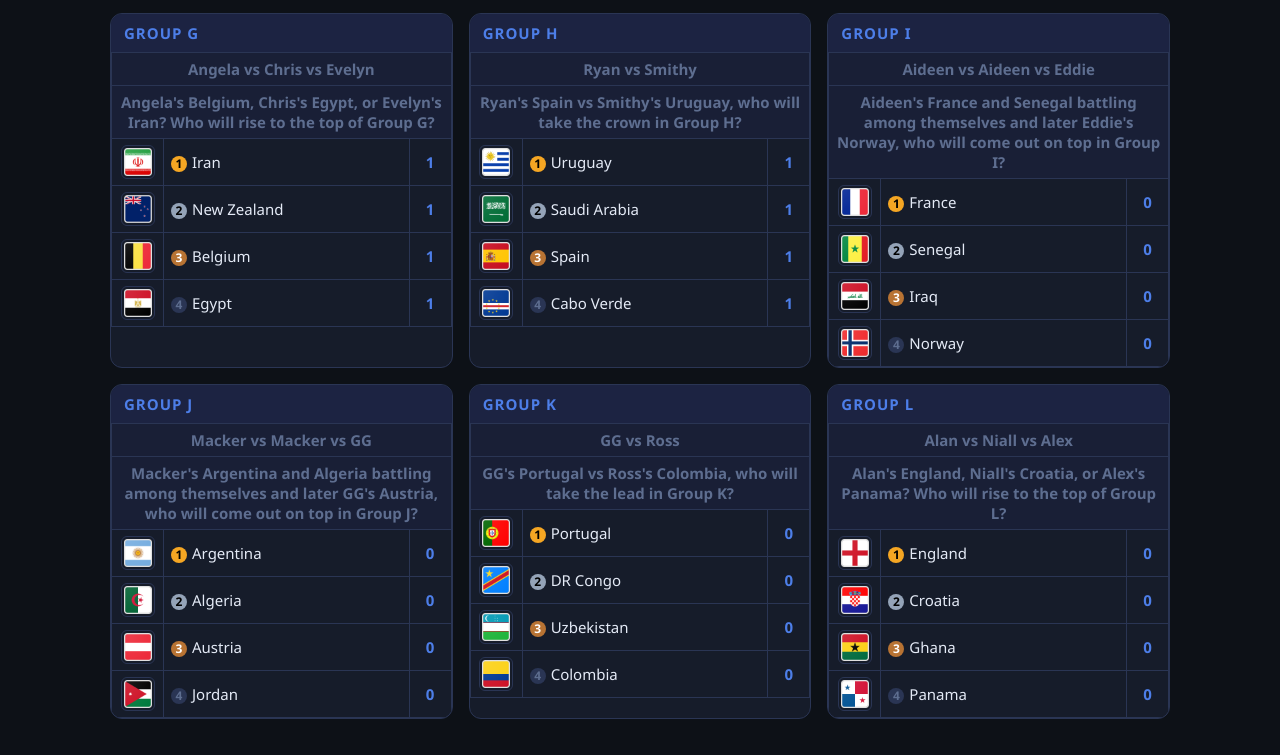
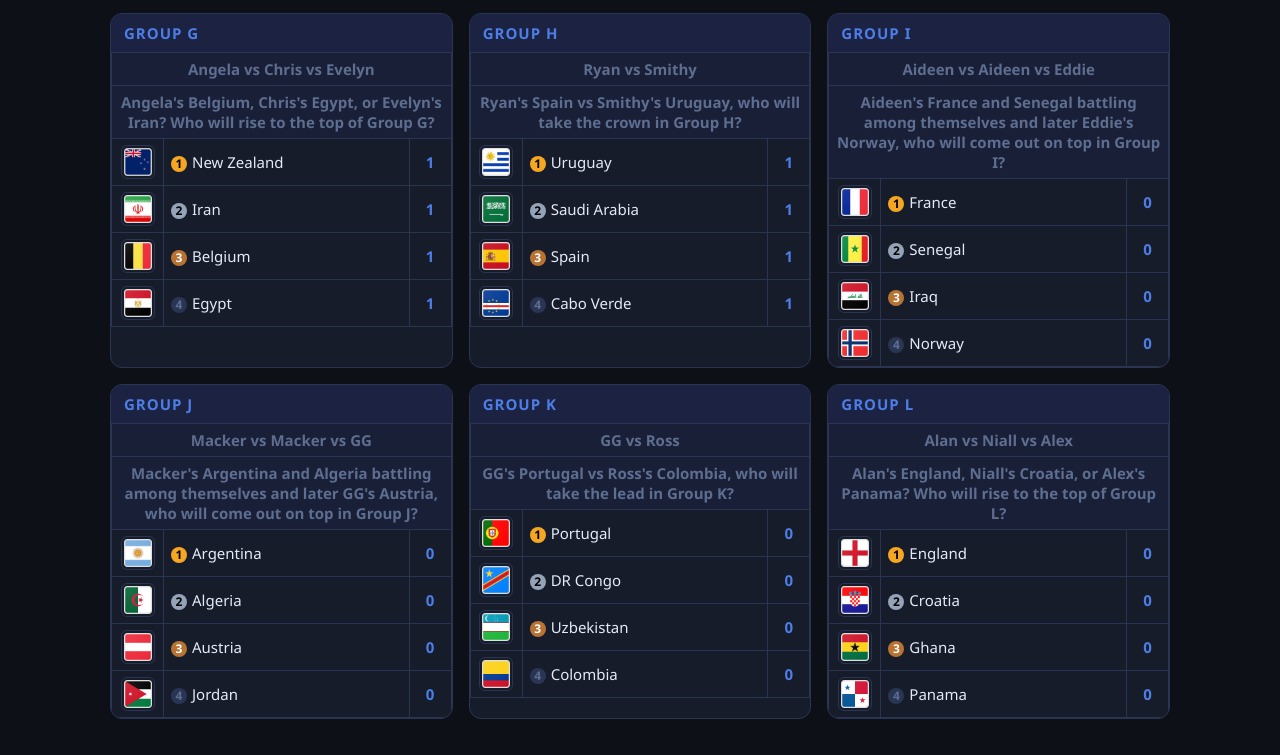
Before and after one commit to 6-GG-9/sweepstakes-kcs_2026, a plain HTML site: page index.html in a window 1280 px wide. Shown: the part 2176-2931 px from the top of the page. Drawn offline with Linux system fonts and the light colour scheme.

Commit message:
Group G update

```diff
--- a/index.html
+++ b/index.html
@@ -476,8 +476,8 @@ const TABLES = [
     rows: [
       { rank: 3, img: "Group G/Belgium.png", text: "Belgium", number: 1 },
       { rank: 4, img: "Group G/Egypt.png", text: "Egypt", number:  1 },
-      { rank: 1, img: "Group G/Iran.png", text: "Iran", number:  1 },
-      { rank: 2, img: "Group G/New Zealand.png", text: "New Zealand", number:  1 },
+      { rank: 2, img: "Group G/Iran.png", text: "Iran", number:  1 },
+      { rank: 1, img: "Group G/New Zealand.png", text: "New Zealand", number:  1 },
     ],
   },
   {
```
